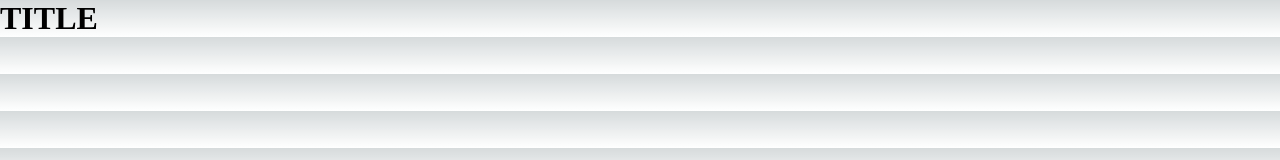
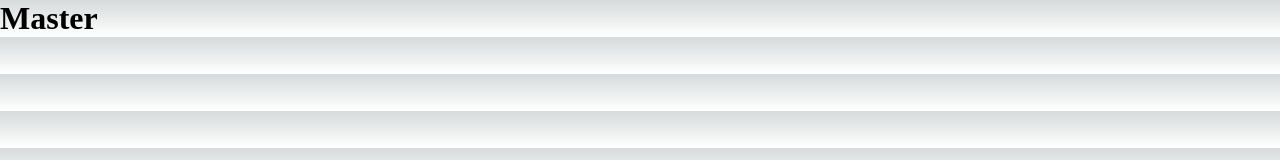
Before and after one commit to 404-Runtime-Terror/Password-Manager-Frontend, a Next.js app: page / in a window 1280 px wide. Shown: the top 160 px of the page. Built offline with nearby package versions, Linux system fonts and the light colour scheme.

Commit message:
updated title

```diff
--- a/pages/index.js
+++ b/pages/index.js
@@ -11,7 +11,7 @@ export default function Home() {
         <link rel="icon" href="/favicon.ico" />
       </Head>
       <main>
-        <h1 className={style.tit}>TITLE</h1>
+        <h1 className={style.tit}>Master</h1>
       </main>
     </>
   );
```
